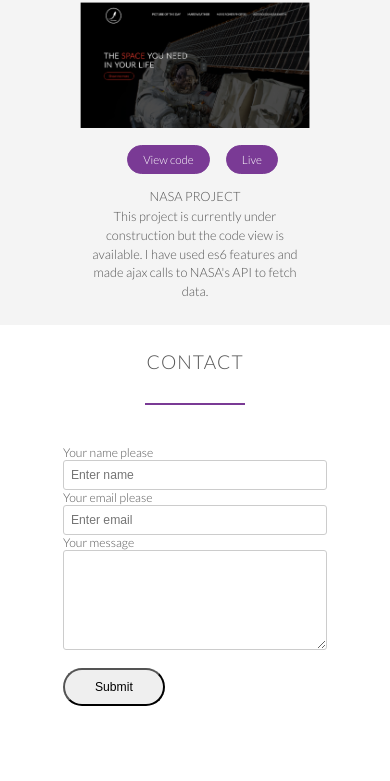
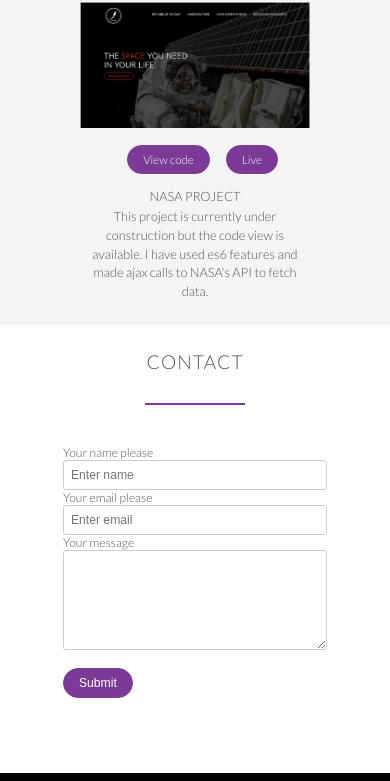
Before and after one commit to Mattkvls/portfolio_mattt_kvls, a website: page index.html in a window 390 px wide. Shown: the part 1861-2642 px from the top of the page. Drawn offline with nearby package versions, Linux system fonts and the light colour scheme.

Commit message:
submit color fix

```diff
--- a/resources/css/queries.css
+++ b/resources/css/queries.css
@@ -173,13 +173,25 @@
     }
     .btn-full:link,
     .btn-full:visited,
-    .image-links:link,
-    input[type=submit]:link{
+    .image-links:link{
         display: inline-block;
         background-color:#7a3a95;
         border: 1px solid #7a3a95;
         color:#fff;
         padding: 7px 15px;
+    }
+    input[type=submit]{
+        display: inlne-block;
+        background-color:#7a3a95;
+        border: 1px solid #7a3a95;
+        color:#fff;
+        text-decoration: none;
+        padding: 7px 15px;
+        font-weight: 300;
+        font-size: 100%;
+        border-radius: 200px;
+        -webkit-transition: all .3s;
+        transition: all .3s;
     }
 }
 
@@ -231,16 +243,6 @@
         width: 60%;
         margin-left: 20%;
     }
-    /* .btn-full:link,
-    .btn-full:visited,
-    .image-links:link,
-    input[type=submit]{
-        display: inline-block;
-        background-color:#7a3a95;
-        border: 1px solid #7a3a95;
-        color:#fff;
-        padding: 7px 15px;
-    } */
 }
 
 
--- a/resources/css/styles.css
+++ b/resources/css/styles.css
@@ -163,8 +163,7 @@
 
 .btn-full:link,
 .btn-full:visited,
-.image-links:link,
-input[type=submit]:link{
+.image-links:link{
     display: inline-block;
     background-color:#7a3a95;
     border: 1px solid #7a3a95;
@@ -353,6 +352,9 @@
 *:focus{outline: none;}
 input[type=submit]{
     display: inlne-block;
+    background-color:#7a3a95;
+    border: 1px solid #7a3a95;
+    color:#fff;
     text-decoration: none;
     padding: 10px 30px;
     font-weight: 300;
```
